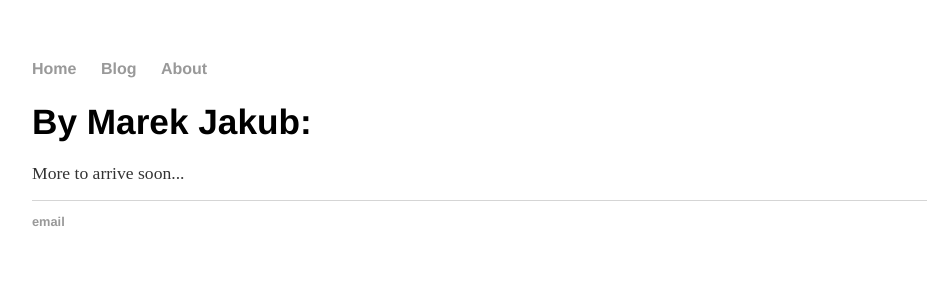
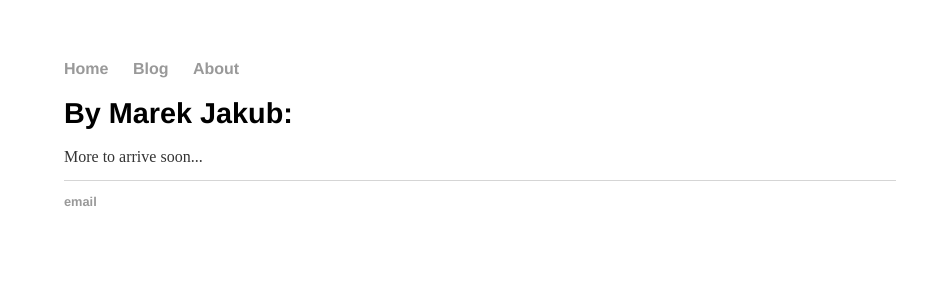
Before and after one commit to marek-jakub/marek-jakub.github.io, a Jekyll site: the page built from index.html, in a window 1280 px wide. Shown: the top 300 px of the page, without its empty margins (160-1087 px from the left). Built offline with Jekyll 4.4.1, drawn with Linux system fonts in a browser that asks for light colours.

Commit message:
Changing p, h1 text size.

```diff
--- a/css/main.css
+++ b/css/main.css
@@ -1,6 +1,6 @@
 body {
     margin: 60px auto;
-    width: 70%;
+    width: 65%;
 }
 nav ul, footer ul {
     font-family:'Helvetica', 'Arial', 'Sans-Serif';
@@ -20,12 +20,12 @@ a:hover {
     text-decoration: underline;
 }
 h1 {
-    font-size: 2.2em;
+    font-size: 1.8em;
     font-family:'Helvetica', 'Arial', 'Sans-Serif';
 }
 p {
-    font-size: 1.1em;
-    line-height: 1.0em;
+    font-size: 1.0em;
+    line-height: 0.9em;
     color: #333;
 }
 footer {
@@ -35,7 +35,7 @@ footer {
 
 ul.posts {
     margin: 20px auto 40px;
-    font-size: 1.4em;
+    font-size: 1.1em;
 }
 
 ul.posts li {
```
